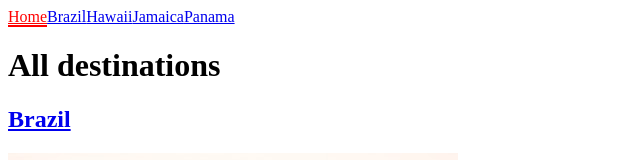
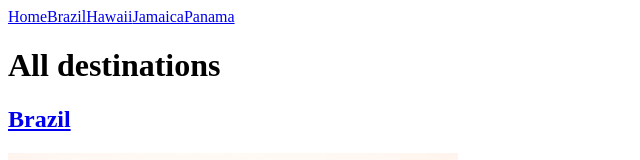
Before and after one commit to quackness/vue-router, a Vue app: page / in a window 1280 px wide. Shown: the top 160 px of the page, without its empty margins (0-640 px from the left). Built offline with nearby package versions, Linux system fonts and the light colour scheme; the HTML template or start-up script is replaced by a standard one.

Commit message:
remove active link class

```diff
--- a/src/components/TheNavigation.vue
+++ b/src/components/TheNavigation.vue
@@ -7,9 +7,3 @@
     <router-link to="/panama">Panama</router-link>
   </div>
 </template>
-<style scoped>
-#nav .vue-school-active-link {
-  color: red;
-  border-bottom: 2px solid red;
-}
-</style>
--- a/src/router/index.js
+++ b/src/router/index.js
@@ -42,8 +42,7 @@ const routes = [
 
 const router = createRouter({
   history: createWebHistory(process.env.BASE_URL),
-  routes,
-  linkActiveClass: 'vue-school-active-link'
+  routes
 });
 
 export default router;
```
